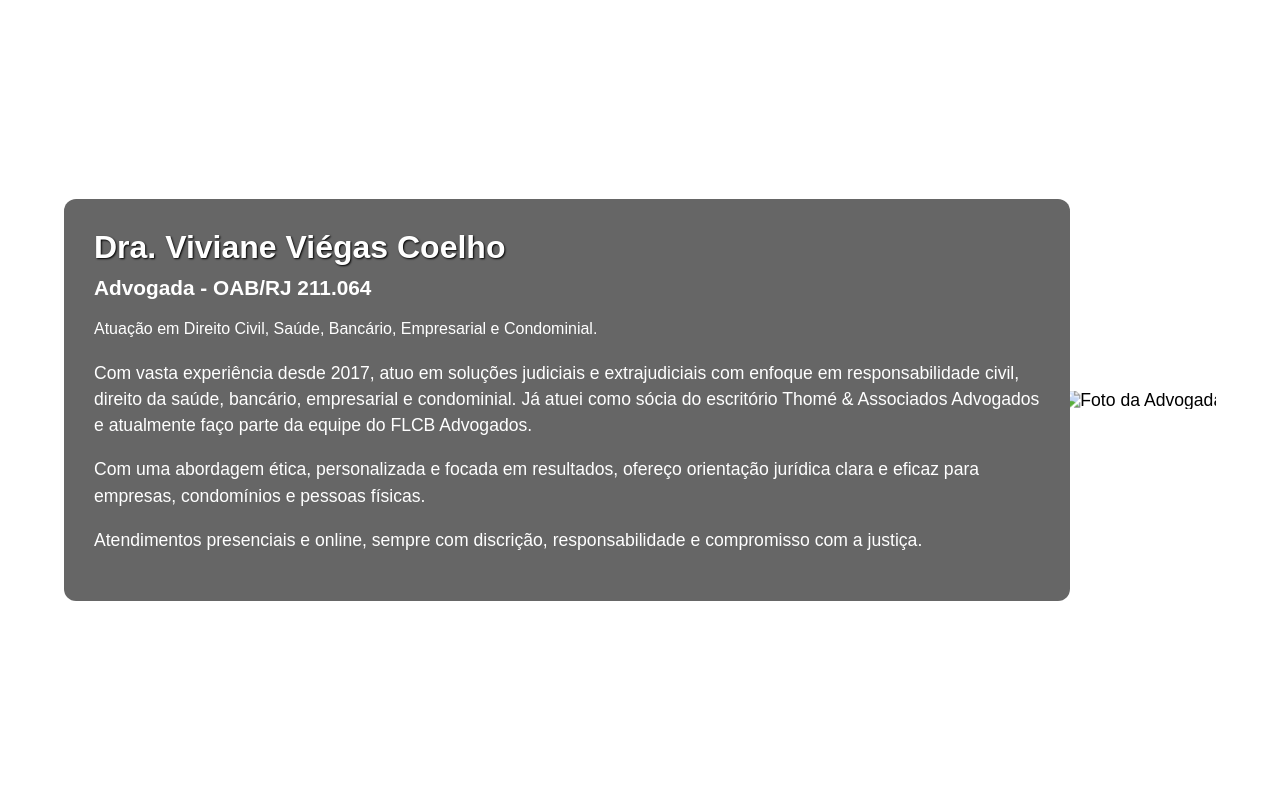
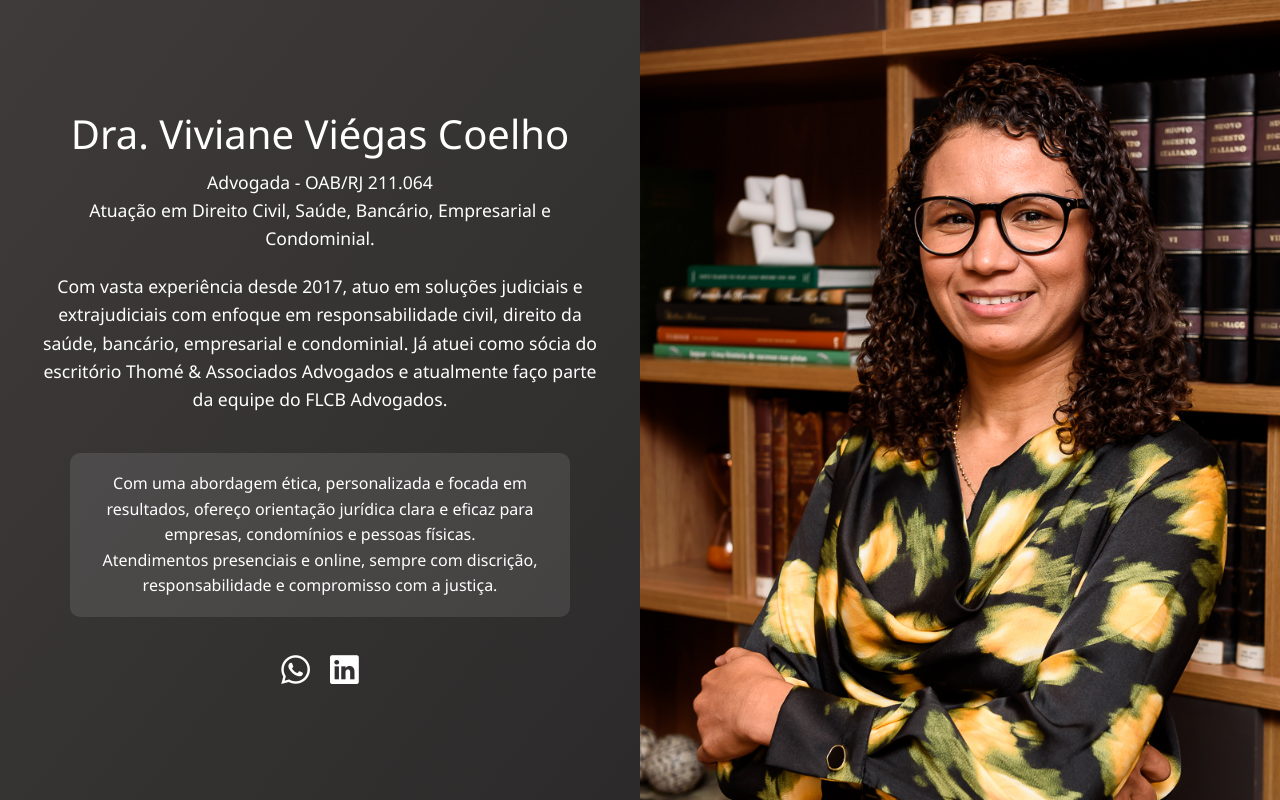
Before and after one commit to verlyone/site-adv, a plain HTML site: page index.html in a window 1280 px wide. Drawn offline with nearby package versions, Linux system fonts and the light colour scheme.

Commit message:
Update index.html

```diff
--- a/index.html
+++ b/index.html
@@ -1,115 +1,128 @@
 <!DOCTYPE html>
 <html lang="pt-br">
+
 <head>
-  <meta charset="UTF-8">
-  <title>Dra. Viviane Viégas Coelho</title>
+  <meta charset="UTF-8" />
+  <meta name="viewport" content="width=device-width, initial-scale=1.0" />
+  <title>Dra. Viviane Viégas Coelho - Advogada</title>
+  <link href="https://cdn.jsdelivr.net/npm/bootstrap@5.3.3/dist/css/bootstrap.min.css" rel="stylesheet">
+  <link rel="stylesheet" href="https://cdn.jsdelivr.net/npm/bootstrap-icons@1.10.5/font/bootstrap-icons.css">
   <style>
-    * {
-      box-sizing: border-box;
+    body {
+      margin: 0;
+      font-family: 'Segoe UI', sans-serif;
+      height: 100vh;
+      overflow: hidden;
+      display: flex;
+      flex-direction: row;
     }
 
-    html, body {
-      margin: 0;
-      padding: 0;
-      height: 100vh;
-      width: 100vw;
-      font-family: sans-serif;
-      overflow: hidden;
-      background: url('perfil2.png') no-repeat center center;
-      background-size: cover;
+    .lado-esquerdo {
+      width: 50%;
+      background: linear-gradient(to bottom right, #3f3b3b, #2c2a2a);
+      color: white;
+      display: flex;
+      flex-direction: column;
+      justify-content: center;
+      align-items: center;
+      padding: 50px 40px;
+      box-shadow: 4px 0 20px rgba(0, 0, 0, 0.4);
+      text-align: center;
     }
 
-    .container {
-      display: flex;
-      height: 100vh;
-      width: 100vw;
-      justify-content: space-between;
-      align-items: center;
-      padding: 0 5%;
+    .lado-esquerdo h1 {
+      font-size: 2.5rem;
+      margin-bottom: 10px;
     }
 
-    .conteudo {
-      color: white;
-      background-color: rgba(0, 0, 0, 0.6);
-      padding: 30px;
-      border-radius: 12px;
-      max-width: 200%;
+    .lado-esquerdo p {
+      font-size: 1.1rem;
+      margin-bottom: 20px;
+      line-height: 1.6;
     }
 
-    .conteudo h1 {
-      margin: 0;
-      font-size: 2rem;
-      text-shadow: 1px 1px 2px black;
+    .resumo {
+      font-size: 1rem;
+      margin-top: 20px;
+      background-color: rgba(255, 255, 255, 0.1);
+      padding: 18px 20px;
+      border-radius: 10px;
+      line-height: 1.6;
+      max-width: 500px;
     }
 
-    .conteudo h2 {
-      margin-top: 10px;
-      font-size: 1.3rem;
+    .icones-contato {
+      display: flex;
+      gap: 20px;
+      margin-top: 30px;
     }
 
-    .conteudo h4 {
-      font-weight: normal;
-      margin-top: 20px;
+    .icones-contato a {
+      color: white;
+      font-size: 1.8rem;
+      transition: transform 0.3s, color 0.3s;
     }
 
-    .conteudo p {
-      font-size: 1.1rem;
-      line-height: 1.5;
-      margin-top: 15px;
+    .icones-contato a:hover {
+      transform: scale(1.2);
+      color: #1da1f2;
     }
 
-    .conteudo2 {
-      max-width: 450px;
-      flex-shrink: 0;
-      overflow: hidden;
+    .lado-direito {
+      width: 50%;
+      background: url('perfil.jpg') center top / cover no-repeat;
+      background-position-y: 8%; /* Ajuste fino para topo da cabeça */
     }
 
-    .conteudo2 img {
-      width: 100%;
-      height: auto;
-      transform: scale(1.1); /* Zoom automático */
-      transition: transform 0.3s ease;
-    }
-
-    .conteudo2 img:hover {
-      transform: scale(1.2); /* Zoom maior ao passar o mouse */
-    }
-
-    @media (max-width: 900px) {
-      .container {
+    @media (max-width: 768px) {
+      body {
         flex-direction: column;
-        justify-content: flex-start;
-        padding: 20px;
-        overflow-y: auto;
+        height: auto;
       }
 
-      .conteudo, .conteudo2 {
-        max-width: 90%;
+      .lado-esquerdo,
+      .lado-direito {
+        width: 100%;
+        height: 50vh;
       }
 
-      .conteudo2 img {
-        transform: scale(1); /* sem zoom no mobile */
+      .resumo {
+        font-size: 0.95rem;
+        padding: 15px;
       }
 
-      .conteudo2 img:hover {
-        transform: scale(1.05);
+      .icones-contato {
+        gap: 16px;
       }
     }
   </style>
 </head>
+
 <body>
-  <div class="container">
-    <div class="conteudo">
-      <h1>Dra. Viviane Viégas Coelho</h1>
-      <h2>Advogada - OAB/RJ 211.064</h2>
-      <h4>Atuação em Direito Civil, Saúde, Bancário, Empresarial e Condominial.</h4>
-      <p>Com vasta experiência desde 2017, atuo em soluções judiciais e extrajudiciais com enfoque em responsabilidade civil, direito da saúde, bancário, empresarial e condominial. Já atuei como sócia do escritório Thomé & Associados Advogados e atualmente faço parte da equipe do FLCB Advogados.</p>
-      <p>Com uma abordagem ética, personalizada e focada em resultados, ofereço orientação jurídica clara e eficaz para empresas, condomínios e pessoas físicas.</p>
-      <p>Atendimentos presenciais e online, sempre com discrição, responsabilidade e compromisso com a justiça.</p>
+  <div class="lado-esquerdo">
+    <h1>Dra. Viviane Viégas Coelho</h1>
+    <p>
+      Advogada - OAB/RJ 211.064<br>
+      Atuação em Direito Civil, Saúde, Bancário, Empresarial e Condominial.
+    </p>
+	<p>
+	Com vasta experiência desde 2017, atuo em soluções judiciais e extrajudiciais com enfoque em responsabilidade civil, direito da saúde, bancário, empresarial e condominial. Já atuei como sócia do escritório Thomé & Associados Advogados e atualmente faço parte da equipe do FLCB Advogados.
+	</P>
+
+    <div class="resumo">
+      Com uma abordagem ética, personalizada e focada em resultados, ofereço orientação jurídica clara e eficaz para empresas, condomínios e pessoas físicas. <br>
+      Atendimentos presenciais e online, sempre com discrição, responsabilidade e compromisso com a justiça.
     </div>
-    <div class="conteudo2">
-      <img src="viviane.png" alt="Foto da Advogada">
+    <div class="icones-contato">
+      <a href="https://wa.me/5521999999" target="_blank" title="Converse pelo WhatsApp">
+        <i class="bi bi-whatsapp"></i>
+      </a>
+      <a href="https://www.linkedin.com/in/seu-link" target="_blank" title="Perfil no LinkedIn">
+        <i class="bi bi-linkedin"></i>
+      </a>
     </div>
   </div>
+  <div class="lado-direito"></div>
 </body>
+
 </html>
```
